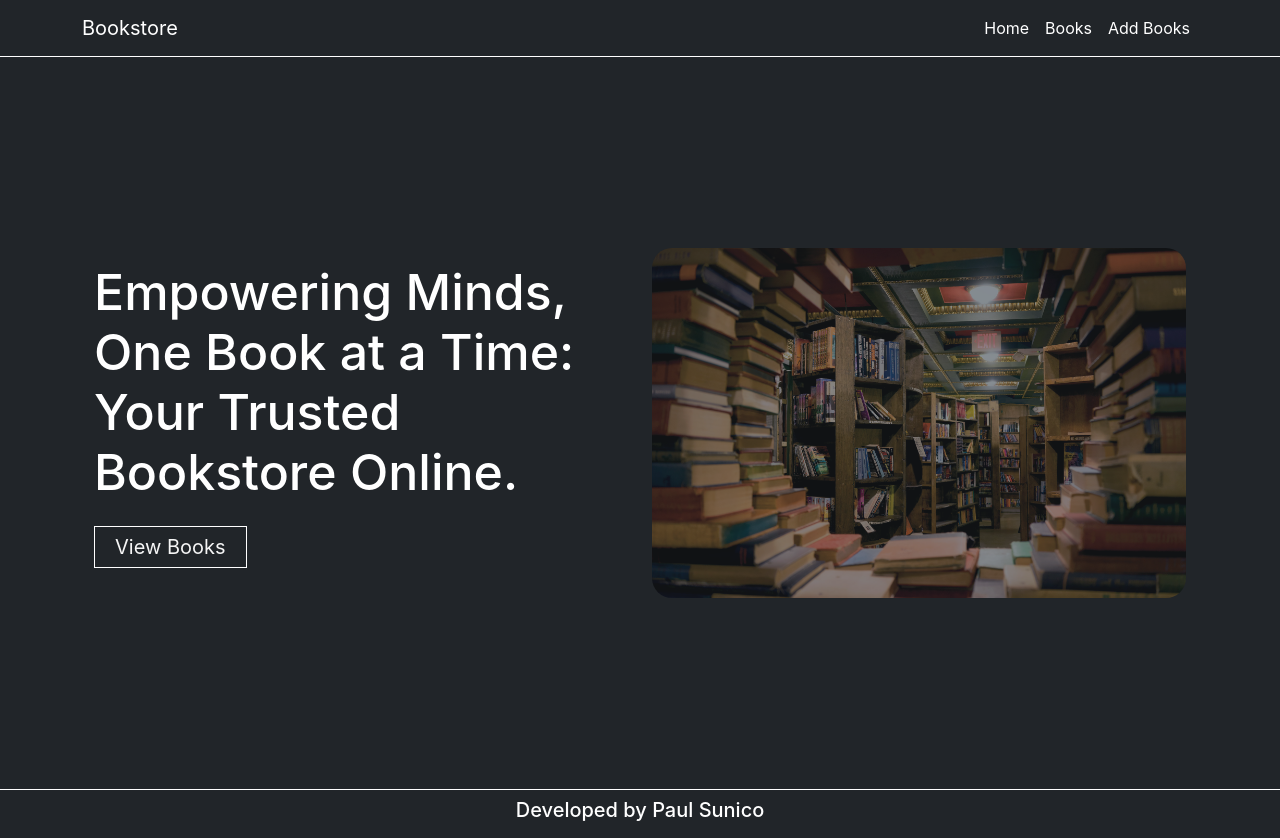
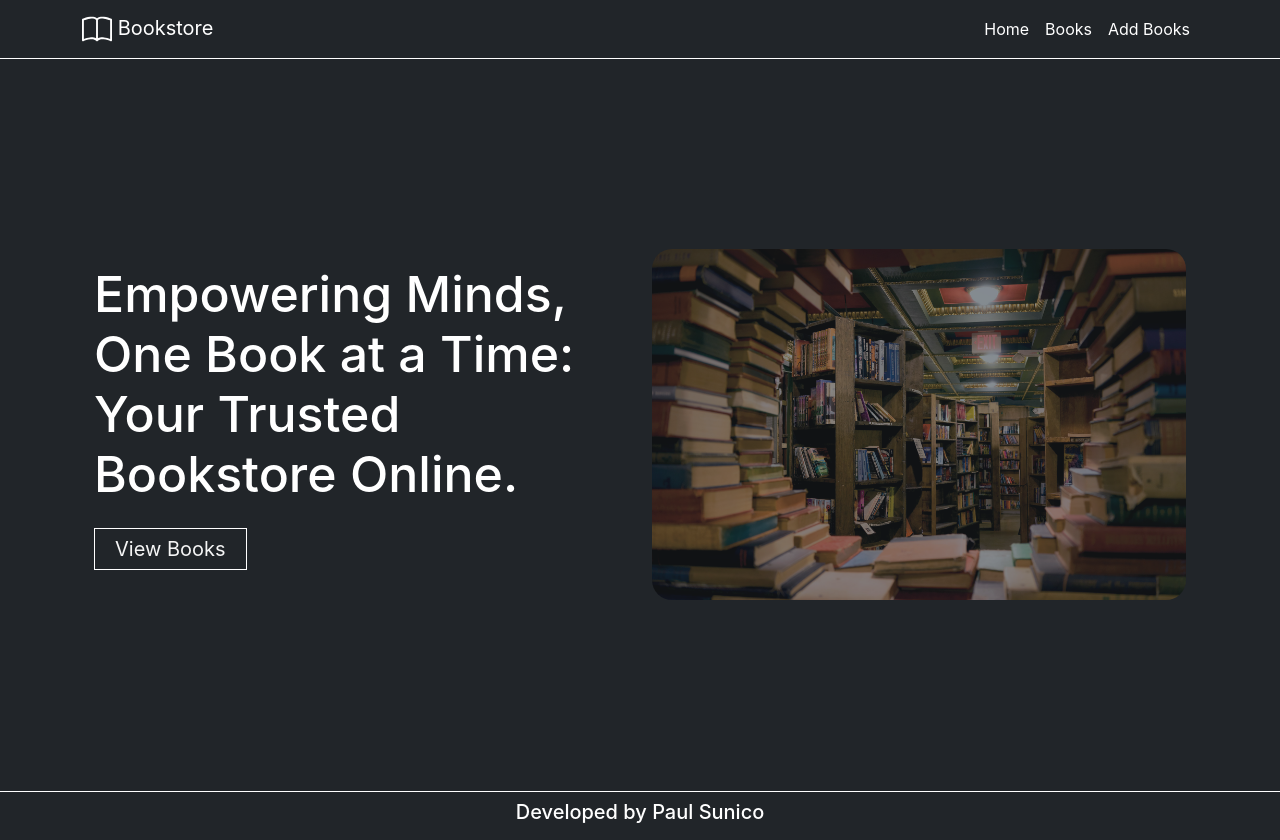
Before and after one commit to thebenjieangeles/Bookstore-app, a React (Create React App) app: page / in a window 1280 px wide. Built offline with nearby package versions, Linux system fonts and the light colour scheme.

Commit message:
added icon to logo

```diff
--- a/package.json
+++ b/package.json
@@ -6,6 +6,7 @@
     "@testing-library/jest-dom": "^5.17.0",
     "@testing-library/react": "^13.4.0",
     "@testing-library/user-event": "^13.5.0",
+    "bootstrap-icons": "^1.10.5",
     "react": "^18.2.0",
     "react-dom": "^18.2.0",
     "react-router-dom": "^6.14.2",
--- a/src/components/Navbar.jsx
+++ b/src/components/Navbar.jsx
@@ -7,6 +7,18 @@
       <nav className="navbar navbar-expand-lg bg-dark">
         <div className="container">
           <a className="navbar-brand text-white" href="#">
+            <i class="bi bi-book">
+              <svg
+                xmlns="http://www.w3.org/2000/svg"
+                width="30"
+                height="30"
+                fill="currentColor"
+                class="bi bi-book"
+                viewBox="0 0 16 16"
+              >
+                <path d="M1 2.828c.885-.37 2.154-.769 3.388-.893 1.33-.134 2.458.063 3.112.752v9.746c-.935-.53-2.12-.603-3.213-.493-1.18.12-2.37.461-3.287.811V2.828zm7.5-.141c.654-.689 1.782-.886 3.112-.752 1.234.124 2.503.523 3.388.893v9.923c-.918-.35-2.107-.692-3.287-.81-1.094-.111-2.278-.039-3.213.492V2.687zM8 1.783C7.015.936 5.587.81 4.287.94c-1.514.153-3.042.672-3.994 1.105A.5.5 0 0 0 0 2.5v11a.5.5 0 0 0 .707.455c.882-.4 2.303-.881 3.68-1.02 1.409-.142 2.59.087 3.223.877a.5.5 0 0 0 .78 0c.633-.79 1.814-1.019 3.222-.877 1.378.139 2.8.62 3.681 1.02A.5.5 0 0 0 16 13.5v-11a.5.5 0 0 0-.293-.455c-.952-.433-2.48-.952-3.994-1.105C10.413.809 8.985.936 8 1.783z" />
+              </svg>
+            </i>{" "}
             Bookstore
           </a>
           <button
```
Also changed, not shown: 1 other file (tests, documents, lock files or other folders).
